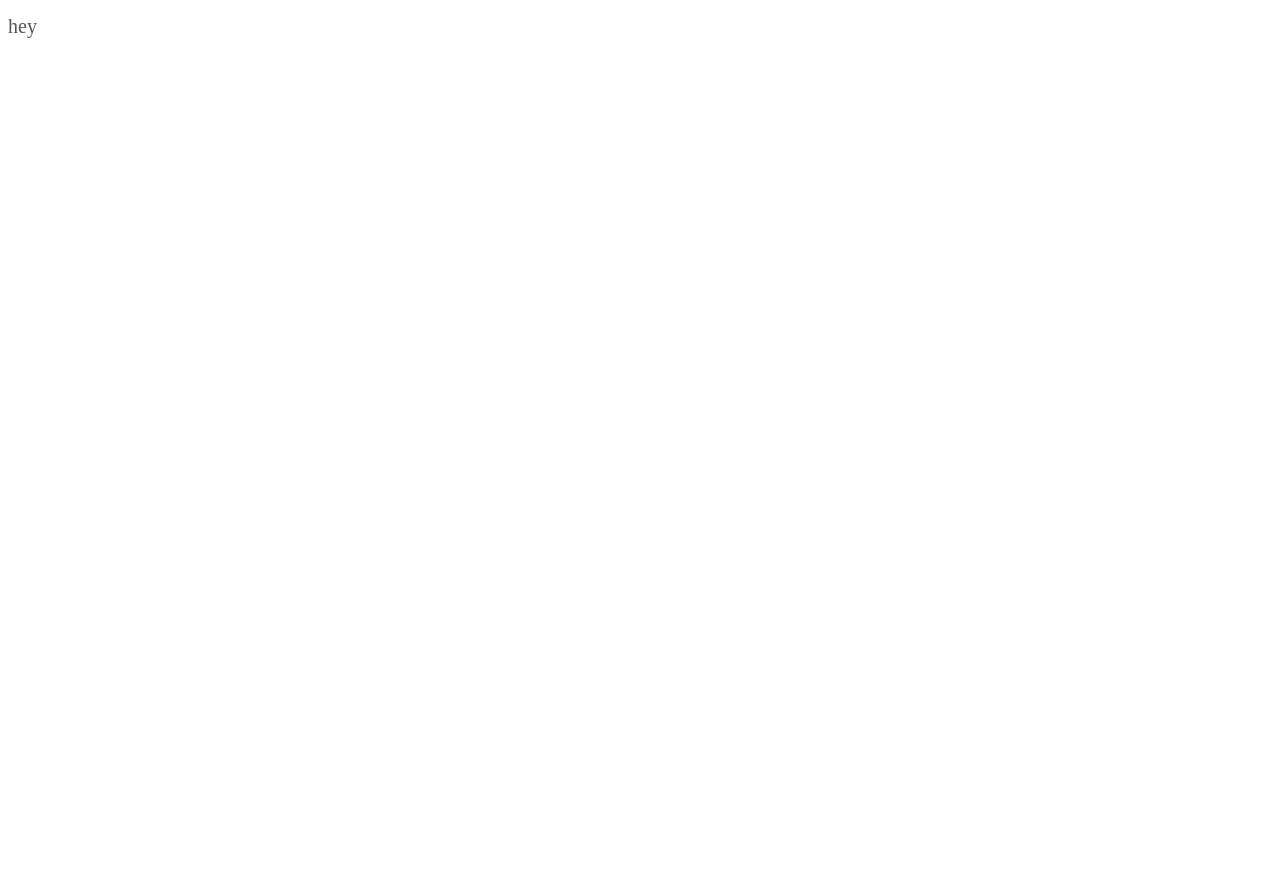
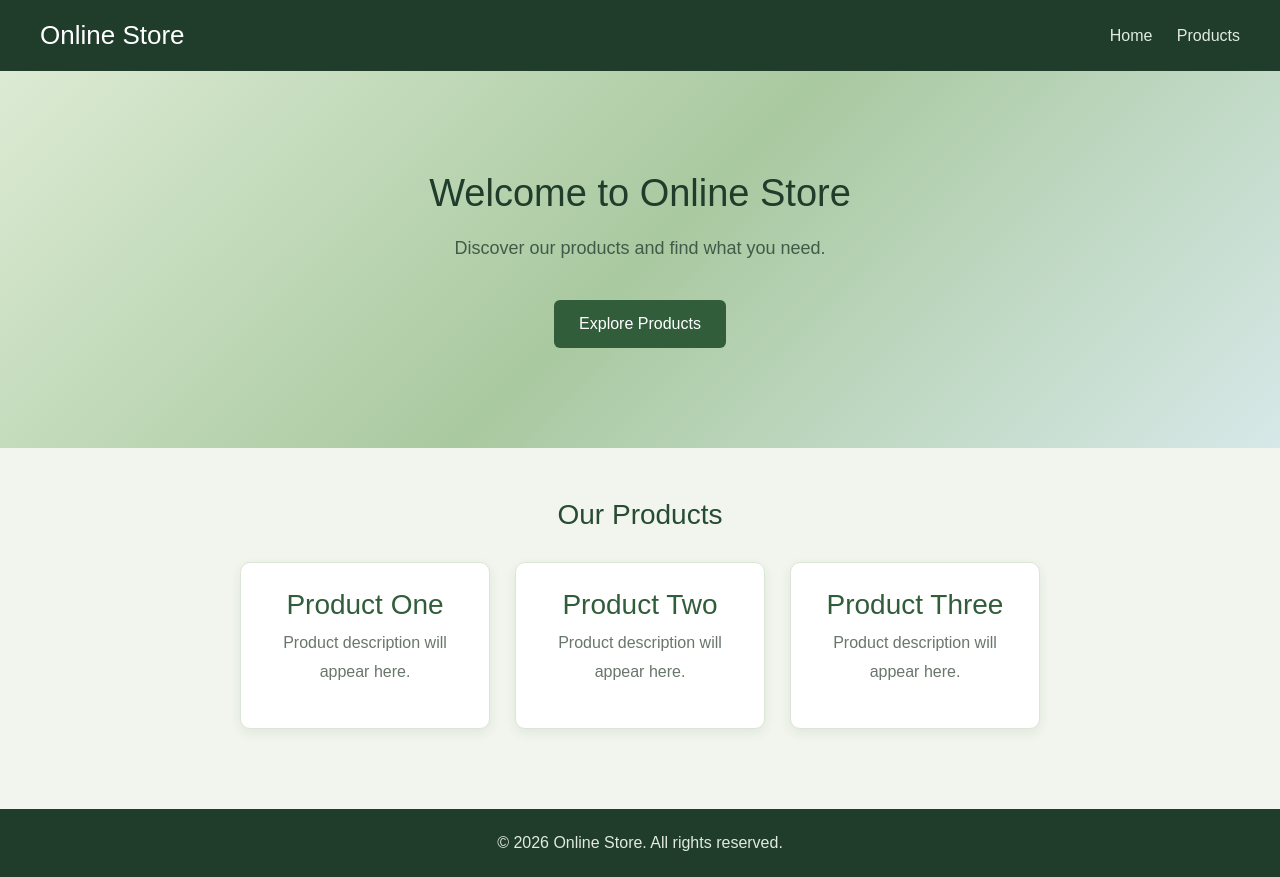
Before and after one commit to alireza2040afshari-web/Store, a Django app: page / in a window 1280 px wide. Before the commit the page is almost empty. Before the commit the page ends 38 px from the top, so only its background shows below. Run offline with Django 5.2, Linux system fonts and the light colour scheme; some libraries are stand-ins or nearby versions.

Commit message:
create home templates

```diff
--- a/store/selling/static/store/css/style.css
+++ b/store/selling/static/store/css/style.css
@@ -1,6 +1,151 @@
-.goge
-{
-    color: #555;
-    font-size: 20px;
+* {
+    box-sizing: border-box;
+}
+
+body {
+    margin: 0;
+    font-family: Arial, sans-serif;
+    background-color: #f1f5ed;
+    color: #26372b;
+}
+
+header {
+    background-color: #203c2b;
+    color: white;
+    padding: 20px 40px;
+    display: flex;
+    justify-content: space-between;
+    align-items: center;
+}
+
+header h1 {
+    margin: 0;
+    font-size: 26px;
+}
+
+nav a {
+    color: #e1ebdc;
+    text-decoration: none;
+    margin-left: 20px;
+}
+
+nav a:hover {
+    color: #9bc78b;
+}
+
+.hero {
+    text-align: center;
+    padding: 100px 20px;
+    background: linear-gradient(
+        135deg,
+        #dcebd4,
+        #a9c9a0,
+        #d7e8e8
+    );
+}
+
+.hero h2 {
+    font-size: 38px;
+    color: #203c2b;
+    margin-bottom: 15px;
+}
+
+.hero p {
+    color: #405b48;
+    font-size: 18px;
     line-height: 1.8;
 }
+
+.hero a {
+    display: inline-block;
+    margin-top: 20px;
+    padding: 12px 25px;
+    background-color: #315d3b;
+    color: white;
+    text-decoration: none;
+    border-radius: 6px;
+    transition: background-color 0.3s;
+}
+
+.hero a:hover {
+    background-color: #203c2b;
+}
+
+.products {
+    padding: 50px 20px;
+    text-align: center;
+}
+
+.products h2 {
+    color: #284b33;
+    margin-bottom: 30px;
+    font-size: 28px;
+}
+
+.product-list {
+    display: flex;
+    justify-content: center;
+    gap: 25px;
+    flex-wrap: wrap;
+}
+
+.product {
+    background-color: white;
+    padding: 25px;
+    width: 250px;
+    border-radius: 10px;
+    border: 1px solid #dce6d7;
+    box-shadow: 0 4px 12px rgba(40, 75, 51, 0.08);
+    transition: transform 0.3s;
+}
+
+.product:hover {
+    transform: translateY(-5px);
+}
+
+.product h3 {
+    color: #315d3b;
+    margin-top: 0;
+}
+
+.product p {
+    color: #68766b;
+    line-height: 1.8;
+}
+
+footer {
+    background-color: #203c2b;
+    color: #e1ebdc;
+    text-align: center;
+    padding: 22px;
+    margin-top: 30px;
+}
+
+footer p {
+    margin: 0;
+}
+
+@media (max-width: 600px) {
+    header {
+        flex-direction: column;
+        gap: 15px;
+        padding: 20px;
+    }
+
+    nav a {
+        margin: 0 8px;
+    }
+
+    .hero {
+        padding: 65px 20px;
+    }
+
+    .hero h2 {
+        font-size: 29px;
+    }
+
+    .product {
+        width: 100%;
+        max-width: 350px;
+    }
+}
--- a/store/selling/templates/store/home.html
+++ b/store/selling/templates/store/home.html
@@ -4,6 +4,67 @@
     <link rel="stylesheet" href="{% static 'store/css/style.css' %}">
 </head>
 
-<p class="goge">
-    hey
-</p>
+<head>
+    <meta charset="UTF-8">
+    <meta name="viewport" content="width=device-width, initial-scale=1.0">
+    {% comment %} <link rel="stylesheet" href="/static/ticketing/css/bootstrap.css">
+    <link rel="stylesheet" href="/static/ticketing/css/style.css"> {% endcomment %}
+    <link rel="stylesheet" href="{% static "store/css/bootstrap.css" %}">
+    <link rel="stylesheet" href="{% static 'store/css/style.css' %}">
+
+    <title> </title>
+</head>
+
+<!DOCTYPE html>
+<html lang="en">
+<head>
+    <meta charset="UTF-8">
+    <meta name="viewport" content="width=device-width, initial-scale=1.0">
+    <title>Online Store</title>
+</head>
+<body>
+
+    <header>
+        <h1>Online Store</h1>
+
+        <nav>
+            <a href="/">Home</a>
+            <a href="#products">Products</a>
+        </nav>
+    </header>
+
+    <main>
+        <section class="hero">
+            <h2>Welcome to Online Store</h2>
+            <p>Discover our products and find what you need.</p>
+            <a href="#products">Explore Products</a>
+        </section>
+
+        <section class="products" id="products">
+            <h2>Our Products</h2>
+
+            <div class="product-list">
+                <div class="product">
+                    <h3>Product One</h3>
+                    <p>Product description will appear here.</p>
+                </div>
+
+                <div class="product">
+                    <h3>Product Two</h3>
+                    <p>Product description will appear here.</p>
+                </div>
+
+                <div class="product">
+                    <h3>Product Three</h3>
+                    <p>Product description will appear here.</p>
+                </div>
+            </div>
+        </section>
+    </main>
+
+    <footer>
+        <p>&copy; 2026 Online Store. All rights reserved.</p>
+    </footer>
+
+</body>
+</html>
```
